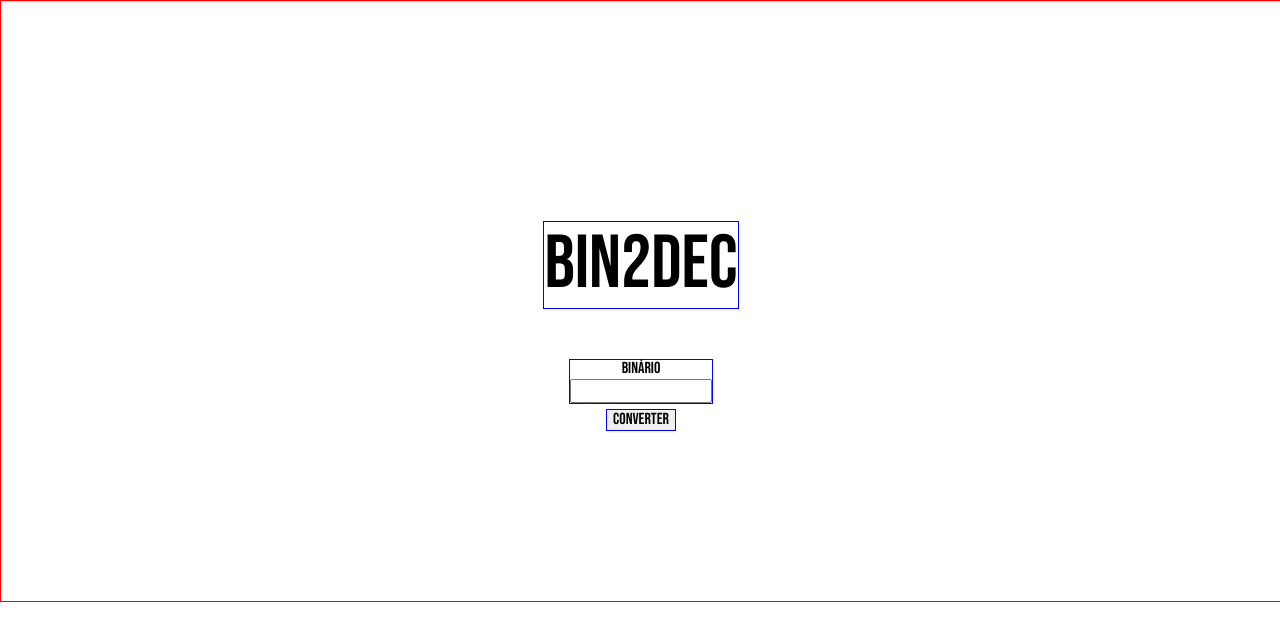
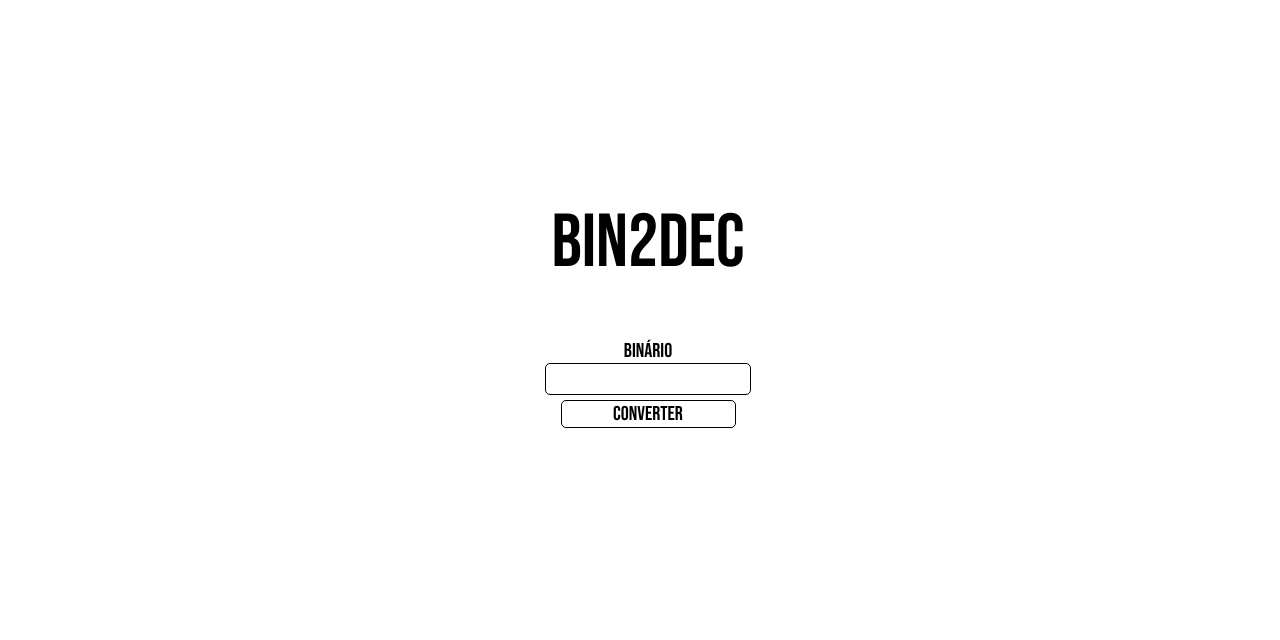
Before and after one commit to Jvictoroak/Bin2Dec, a plain HTML site: page index.html in a window 1280 px wide. Drawn offline with nearby package versions, Linux system fonts and the light colour scheme.

Commit message:
finalização

```diff
--- a/index.html
+++ b/index.html
@@ -12,16 +12,13 @@
     <main>
         <h1 class="title">Bin2Dec</h1>
         <form class="form">
-            <div class="input">
+            <div class="entrada">
                 <label>Binário</label>
                 <input id="binario">
             </div>
-            <!-- <div class="input">
-                <label>Decimal</label>
-                <input id="decimal">
-            </div> -->
             <button class="button" type="submit" onclick="converter()">Converter</button>
         </form>
+            <h2 class="resultado" id="resultado"></h2>
     </main>
 
 </body>
--- a/package.json
+++ /dev/null
@@ -1,5 +0,0 @@
-{
-  "dependencies": {
-    "normalize.css": "^8.0.1"
-  }
-}
--- a/script.js
+++ b/script.js
@@ -1,31 +1,20 @@
-
 function converter() {
     event.preventDefault()
 
     let binario = document.getElementById("binario").value
+    let resultado = document.getElementById("resultado")
     console.log(binario)
 
     for (i = 0; i < binario.length; i++) {
         if (binario[i] != 0 && binario[i] != 1) {
-            console.log(binario[i])
-            console.log("coloque uma entrada válida")
+            resultado.innerHTML = "coloque uma entrada válida"
             return
         }
     }
-
-    if (binario.length > 8) {
-        console.log("o valor não deve ultrapassar 8 dígitos")
-        return
+    let invertedBinario = binario.split('').reverse()
+    let decimal = 0;
+    for (i = 0; i < invertedBinario.length; i++) {
+        decimal = decimal + parseInt(invertedBinario[i]) * (2 ** i)
     }
-
-    let invertedBinario = binario.split('').reverse()
-    console.log(invertedBinario);
-
-    let decimal = 0;
-
-    for (i=0; i<invertedBinario.length; i++){
-        console.log(invertedBinario[i])
-        decimal = decimal + parseInt(invertedBinario[i])*(2**i)
-        console.log(decimal)
-    }
+    resultado.innerHTML = decimal
 }
--- a/styles/style.css
+++ b/styles/style.css
@@ -1,5 +1,4 @@
 @import url('https://fonts.googleapis.com/css2?family=Bebas+Neue&display=swap');
-@import 'normalize.css';
 
 *{
     font-family: "Bebas Neue", sans-serif;
@@ -19,7 +18,6 @@ main{
     align-items: center;
     width: 100%;
     height: 75%;
-    border: 1px solid red;
 }
 
 .form{
@@ -31,15 +29,29 @@ main{
 }
 .title{
     font-size: 75px;
-    border: 1px solid blue;
 }
-.input{
+label{
+    font-size: 20px;
+}
+.entrada{
     display: flex;
     justify-content: center;
     flex-direction: column;
     align-items: center;
-    border: 1px solid blue;
+}
+input{
+    width: 200px;
+    height: 28px;
+    margin: 0;
+    border: 1px solid black;
+    border-radius: 5px;
+    background-color: white;
 }
 .button{
-    border: 1px solid blue;
+    border: 1px solid black;
+    border-radius: 5px;
+    background-color: white;
+    font-size: 20px;
+    width: 175px;
+    height: 28px;
 }
```
Also changed, not shown: 1 other file.
